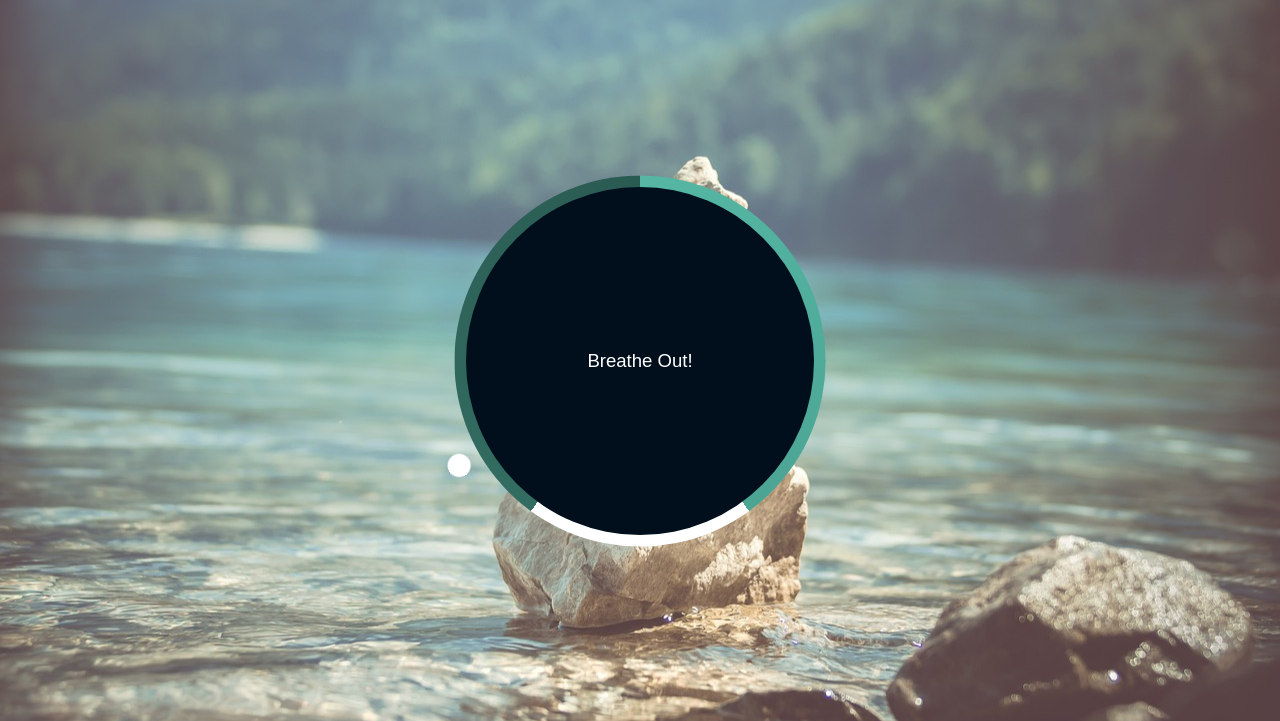
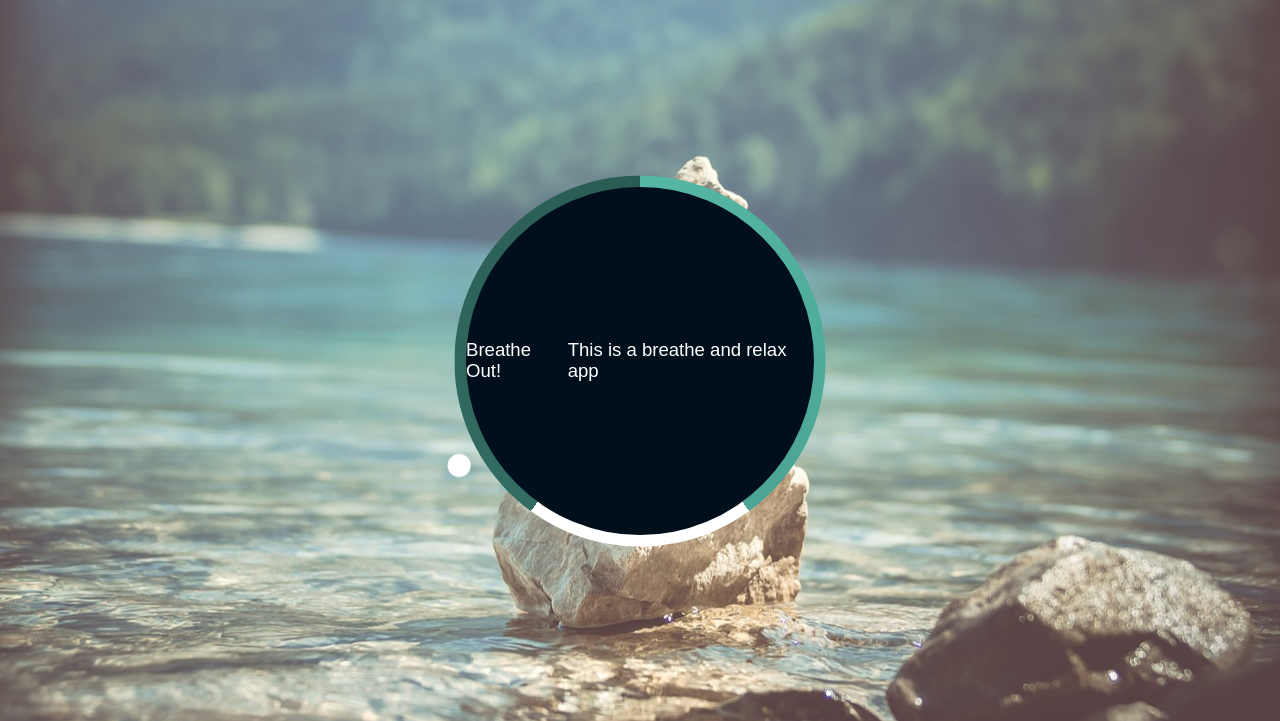
Before and after one commit to MuskanSharma162003/BREATHEANDRELAXAPP, a plain HTML site: page index.html in a window 1280 px wide. Shown: the part 79-800 px from the top of the page. Drawn offline with Linux system fonts and the light colour scheme.

Commit message:
adding a paragraph at end of file

```diff
--- a/index.html
+++ b/index.html
@@ -17,6 +17,7 @@
             <div class="pointer"></div>
         </div>
         <div class="gradient-circle"></div>
+        <p>This is a breathe and relax app</p>
     </div>
 <script src="main.js"></script>
 </body>
```
